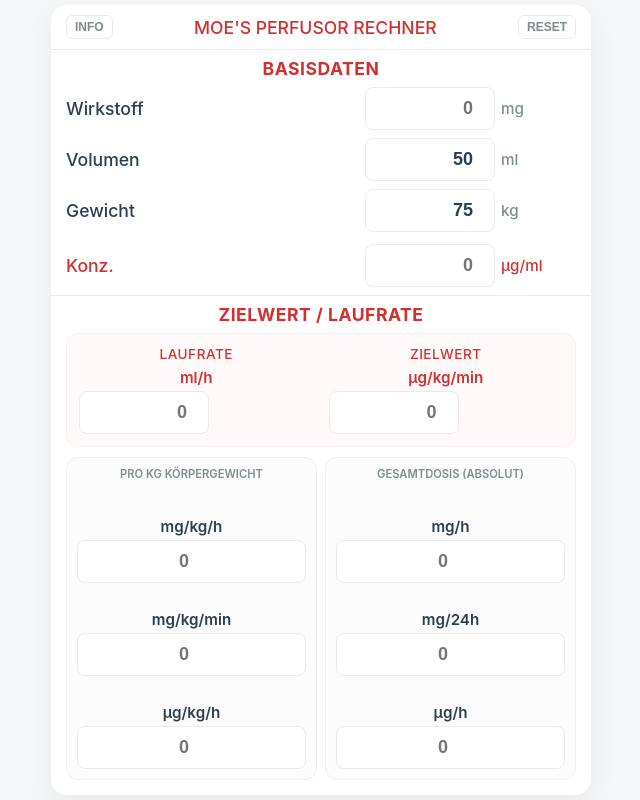
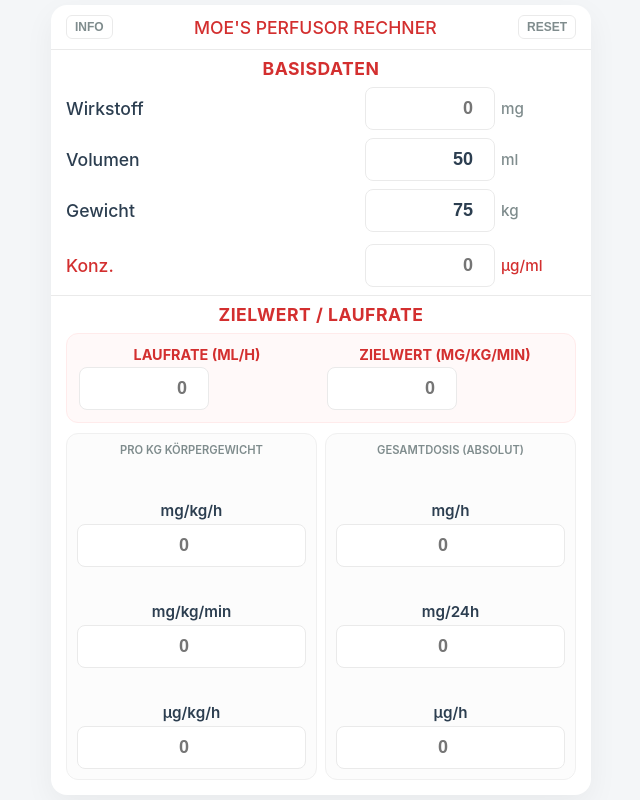
Before and after one commit to Moe1701/perfusor-rechner, a React (Vite) app: page / in a window 1280 px wide. Shown: the whole page, without its empty margins (319-959 px from the left). Built offline with nearby package versions, Linux system fonts and the light colour scheme.

Commit message:
style(ui): fix crowded highlight box by merging label and unit into a single clean header, mirroring bottom grid styling

```diff
--- a/src/components/calculator/RatesSection.jsx
+++ b/src/components/calculator/RatesSection.jsx
@@ -6,8 +6,8 @@ export const RatesSection = ({ rates, onChange }) => (
         <div className="section-title">Zielwert / Laufrate</div>
         <Tile highlight>
             <div className="primary-rates-grid">
-                <InputGroup id="rate-mlh" label="Laufrate" value={rates.mlh} unit="ml/h" onChange={(val) => onChange('mlh', val)} highlight stacked />
-                <InputGroup id="rate-mcgkgmin" label="Zielwert" value={rates.mcgKgMin} unit="µg/kg/min" onChange={(val) => onChange('mcgKgMin', val)} highlight stacked />
+                <InputGroup id="rate-mlh" value={rates.mlh} unit="Laufrate (ml/h)" onChange={(val) => onChange('mlh', val)} highlight stacked />
+                <InputGroup id="rate-mcgkgmin" value={rates.mcgKgMin} unit="Zielwert (µg/kg/min)" onChange={(val) => onChange('mcgKgMin', val)} highlight stacked />
             </div>
         </Tile>
 
--- a/src/styles/globals.css
+++ b/src/styles/globals.css
@@ -84,34 +84,28 @@ body {
 .primary-rates-grid {
     display: grid;
     grid-template-columns: 1fr 1fr;
-    gap: 15px;
+    gap: 12px;
 }
 
 .primary-rates-grid .input-group {
     flex: 1;
     display: flex;
-    flex-direction: column; /* Label rückt nach oben */
+    flex-direction: column;
     align-items: stretch;
+    justify-content: center;
+    gap: 4px;
     margin-bottom: 0;
 }
 
-.primary-rates-grid .input-group label {
-    flex: none;
-    text-align: center;
-    margin-bottom: 6px;
-    font-size: 0.85rem; /* Etwas kompakter als oben */
-    text-transform: uppercase;
-    letter-spacing: 0.5px;
-}
-
 .primary-rates-grid .input-group.stacked .input-wrapper {
-    flex-direction: column; /* Einheit über Input */
+    flex-direction: column;
     align-items: stretch;
 }
 
 .primary-rates-grid .unit {
-    font-size: 0.95rem;
-    font-weight: 600;
+    font-size: 0.9rem;
+    font-weight: 700;
+    text-transform: uppercase;
     flex: none;
     margin-left: 0;
     margin-bottom: 4px;
@@ -120,7 +114,7 @@ body {
 
 .primary-rates-grid input {
     text-align: center;
-    max-width: 100%; /* Erlaubt das Ausfüllen des Grids */
+    max-width: 100%;
 }
 
 /* =========================================
```
